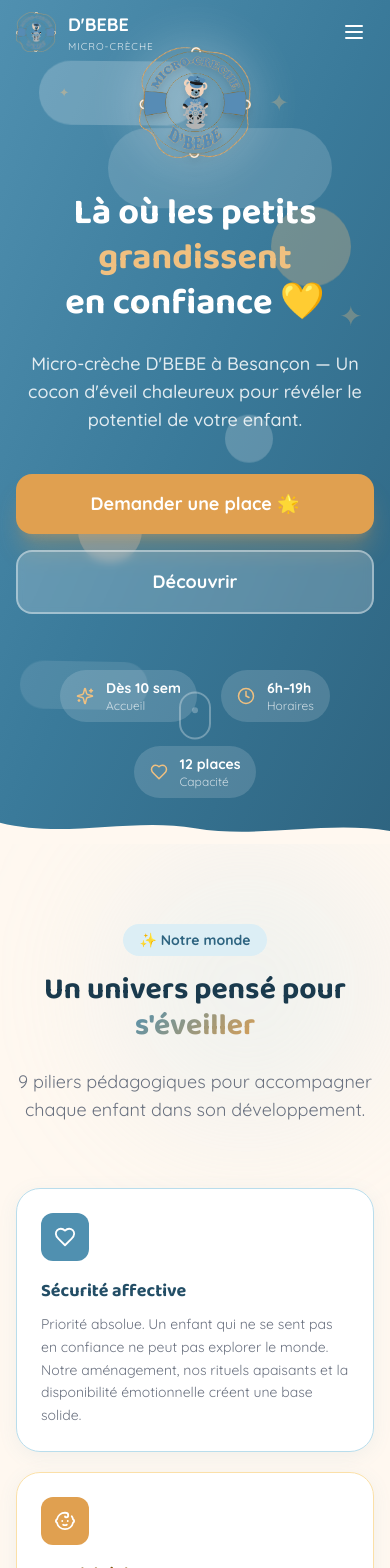
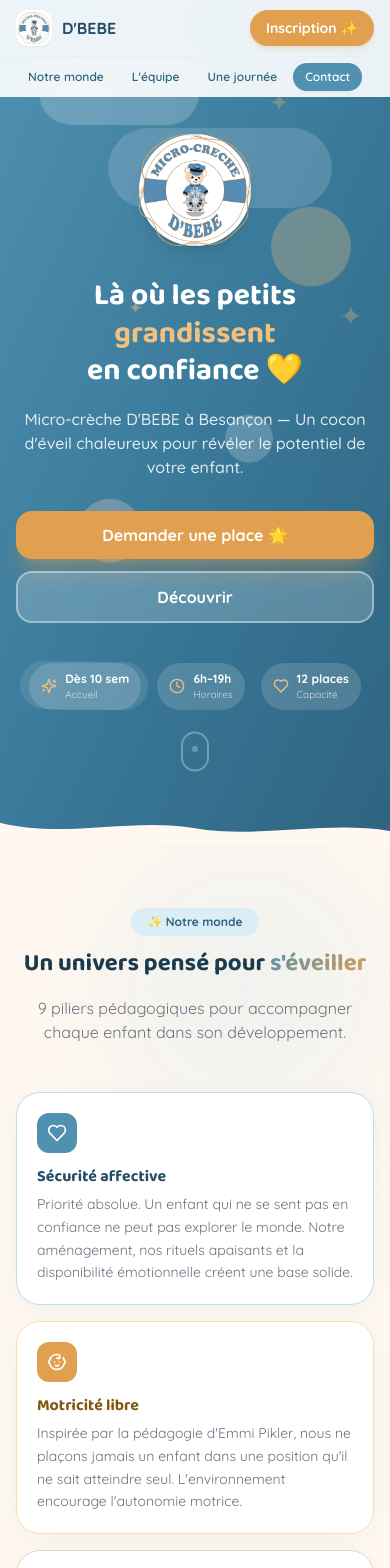
Before and after one commit to microcrechedbebe/dbebe-site, a Next.js app: page / in a window 390 px wide. Shown: the top 1568 px of the page. Built offline with nearby package versions, Linux system fonts and the light colour scheme.

Commit message:
feat: navigation onglets visibles, logo sur fond blanc, responsive mobile, audit complet

```diff
--- a/src/components/Header.tsx
+++ b/src/components/Header.tsx
@@ -1,131 +1,116 @@
 "use client";
 
 import { useState, useEffect } from "react";
-import { motion, AnimatePresence } from "framer-motion";
-import { Menu, X } from "lucide-react";
 import Image from "next/image";
 
 export default function Header() {
   const [scrolled, setScrolled] = useState(false);
-  const [mobileOpen, setMobileOpen] = useState(false);
+  const [activeSection, setActiveSection] = useState("");
 
   useEffect(() => {
-    const handleScroll = () => setScrolled(window.scrollY > 50);
+    const handleScroll = () => {
+      setScrolled(window.scrollY > 50);
+
+      // Detect active section
+      const sections = ["about", "team", "day", "contact"];
+      for (const id of sections) {
+        const el = document.getElementById(id);
+        if (el) {
+          const rect = el.getBoundingClientRect();
+          if (rect.top <= 120 && rect.bottom > 120) {
+            setActiveSection(id);
+            break;
+          }
+        }
+      }
+    };
     window.addEventListener("scroll", handleScroll);
     return () => window.removeEventListener("scroll", handleScroll);
   }, []);
 
-  // Close mobile menu on link click
-  const handleLinkClick = () => setMobileOpen(false);
+  const tabs = [
+    { href: "#about", label: "Notre monde", id: "about" },
+    { href: "#team", label: "L'équipe", id: "team" },
+    { href: "#day", label: "Une journée", id: "day" },
+    { href: "#contact", label: "Contact", id: "contact" },
+  ];
 
-  const navLinks = [
-    { href: "#about", label: "Notre monde" },
-    { href: "#team", label: "L'équipe" },
-    { href: "#day", label: "Une journée" },
-    { href: "#contact", label: "Contact" },
-  ];
+  const handleClick = (e: React.MouseEvent<HTMLAnchorElement>, href: string) => {
+    e.preventDefault();
+    const id = href.replace("#", "");
+    const el = document.getElementById(id);
+    if (el) {
+      el.scrollIntoView({ behavior: "smooth" });
+    }
+  };
 
   return (
     <header
       className={`fixed top-0 left-0 right-0 z-50 transition-all duration-300 ${
         scrolled
-          ? "bg-white/95 backdrop-blur-lg shadow-lg shadow-ocean-400/10"
-          : "bg-transparent"
+          ? "bg-white/95 backdrop-blur-lg shadow-md shadow-ocean-400/5"
+          : "bg-white/90 backdrop-blur-md"
       }`}
     >
+      {/* Top bar: logo + CTA */}
       <div className="max-w-7xl mx-auto px-4 sm:px-6 lg:px-8">
-        <div className="flex items-center justify-between h-16 sm:h-20">
-          <a href="#" className="flex items-center gap-3 group">
-            <div className="relative w-10 h-10 sm:w-12 sm:h-12">
+        <div className="flex items-center justify-between h-14 sm:h-16">
+          <a href="#" className="flex items-center gap-2.5 group">
+            <div className="relative w-9 h-9 sm:w-11 sm:h-11 bg-white rounded-xl shadow-sm flex items-center justify-center">
               <Image
                 src="/logo.png"
                 alt="D'BEBE"
                 fill
-                className="object-contain"
+                className="object-contain p-0.5"
                 priority
               />
             </div>
             <div>
-              <span className={`font-baloo font-bold text-lg sm:text-xl transition-colors ${
-                scrolled ? "text-ocean-700" : "text-white"
-              }`}>
+              <span className="font-baloo font-bold text-base sm:text-lg text-ocean-700">
                 D&apos;BEBE
               </span>
-              <span className={`block text-[10px] sm:text-xs tracking-widest uppercase transition-colors ${
-                scrolled ? "text-ocean-500" : "text-white/80"
-              }`}>
+              <span className="hidden sm:block text-[9px] text-ocean-400 tracking-widest uppercase leading-none">
                 Micro-crèche
               </span>
             </div>
           </a>
 
-          {/* Desktop Nav */}
-          <nav className="hidden md:flex items-center gap-1">
-            {navLinks.map((link) => (
-              <a
-                key={link.href}
-                href={link.href}
-                className={`px-4 py-2 rounded-full text-sm font-semibold transition-all duration-200 ${
-                  scrolled
-                    ? "text-ocean-600 hover:bg-ocean-50 hover:text-ocean-800"
-                    : "text-white/90 hover:bg-white/20 hover:text-white"
-                }`}
-              >
-                {link.label}
-              </a>
-            ))}
-            <a
-              href="#contact"
-              className="ml-3 px-5 py-2.5 bg-gold-400 text-white rounded-full text-sm font-bold hover:bg-gold-500 transition-all duration-300 shadow-lg shadow-gold-400/30 hover:shadow-xl hover:-translate-y-0.5"
-            >
-              Inscription ✨
-            </a>
-          </nav>
-
-          {/* Mobile menu button */}
-          <button
-            onClick={() => setMobileOpen(!mobileOpen)}
-            className={`md:hidden p-2 rounded-xl transition-colors ${
-              scrolled ? "text-ocean-700" : "text-white"
-            }`}
-            aria-label="Menu"
+          <a
+            href="#contact"
+            onClick={(e) => handleClick(e, "#contact")}
+            className="px-4 py-2 bg-gold-400 text-white rounded-full text-sm font-bold hover:bg-gold-500 transition-all duration-300 shadow-md shadow-gold-400/20 hover:shadow-lg hover:-translate-y-0.5"
           >
-            {mobileOpen ? <X size={24} /> : <Menu size={24} />}
-          </button>
+            Inscription ✨
+          </a>
         </div>
       </div>
 
-      {/* Mobile Nav */}
-      <AnimatePresence>
-        {mobileOpen && (
-          <motion.div
-            initial={{ opacity: 0, height: 0 }}
-            animate={{ opacity: 1, height: "auto" }}
-            exit={{ opacity: 0, height: 0 }}
-            className="md:hidden bg-white/95 backdrop-blur-lg border-t border-ocean-100"
-          >
-            <nav className="max-w-7xl mx-auto px-4 py-4 flex flex-col gap-1">
-              {navLinks.map((link) => (
-                <a
-                  key={link.href}
-                  href={link.href}
-                  onClick={handleLinkClick}
-                  className="px-4 py-3 rounded-xl text-ocean-700 hover:bg-ocean-50 font-semibold transition-all"
-                >
-                  {link.label}
-                </a>
-              ))}
+      {/* Tab navigation - always visible */}
+      <div className="border-t border-ocean-100/50">
+        <div className="max-w-7xl mx-auto px-4 sm:px-6 lg:px-8">
+          <nav className="flex items-center gap-1 overflow-x-auto scrollbar-hide py-1.5">
+            {tabs.map((tab) => (
               <a
-                href="#contact"
-                onClick={handleLinkClick}
-                className="mt-2 px-4 py-3 bg-gold-400 text-white rounded-xl text-center font-bold hover:bg-gold-500 transition-all"
+                key={tab.id}
+                href={tab.href}
+                onClick={(e) => handleClick(e, tab.href)}
+                className={`flex-shrink-0 px-3 sm:px-4 py-1.5 rounded-full text-xs sm:text-sm font-semibold transition-all duration-200 ${
+                  activeSection === tab.id
+                    ? "bg-ocean-400 text-white shadow-sm"
+                    : "text-ocean-600 hover:bg-ocean-50 hover:text-ocean-800"
+                }`}
               >
-                Inscription ✨
+                {tab.label}
               </a>
-            </nav>
-          </motion.div>
-        )}
-      </AnimatePresence>
+            ))}
+          </nav>
+        </div>
+      </div>
+
+      <style jsx>{`
+        .scrollbar-hide::-webkit-scrollbar { display: none; }
+        .scrollbar-hide { -ms-overflow-style: none; scrollbar-width: none; }
+      `}</style>
     </header>
   );
 }
--- a/src/components/sections/About.tsx
+++ b/src/components/sections/About.tsx
@@ -27,13 +27,13 @@ const colorStyles = [
 
 function AnimatedSection({ children, className = "" }: { children: React.ReactNode; className?: string }) {
   const ref = useRef(null);
-  const isInView = useInView(ref, { once: true, margin: "-80px" });
+  const isInView = useInView(ref, { once: true, margin: "-60px" });
   return (
     <motion.div
       ref={ref}
-      initial={{ opacity: 0, y: 30 }}
+      initial={{ opacity: 0, y: 20 }}
       animate={isInView ? { opacity: 1, y: 0 } : {}}
-      transition={{ duration: 0.5, ease: "easeOut" }}
+      transition={{ duration: 0.4, ease: "easeOut" }}
       className={className}
     >
       {children}
@@ -43,41 +43,41 @@ function AnimatedSection({ children, className = "" }: { children: React.ReactNo
 
 export default function About() {
   return (
-    <section id="about" className="py-20 sm:py-28 px-4 relative overflow-hidden">
+    <section id="about" className="py-16 sm:py-24 px-4 relative overflow-hidden">
       <div className="absolute top-0 right-0 w-72 h-72 bg-ocean-200/20 rounded-full blur-3xl" />
       <div className="absolute bottom-0 left-0 w-64 h-64 bg-gold-200/20 rounded-full blur-3xl" />
 
       <div className="max-w-7xl mx-auto relative z-10">
         <AnimatedSection>
-          <div className="text-center mb-16">
-            <span className="inline-block px-4 py-1.5 bg-ocean-100 text-ocean-600 rounded-full text-sm font-bold mb-4">
+          <div className="text-center mb-12 sm:mb-16">
+            <span className="inline-block px-4 py-1.5 bg-ocean-100 text-ocean-600 rounded-full text-xs sm:text-sm font-bold mb-3 sm:mb-4">
               ✨ Notre monde
             </span>
-            <h2 className="text-3xl sm:text-4xl md:text-5xl font-baloo font-bold text-ocean-800 mb-6">
+            <h2 className="text-2xl sm:text-3xl md:text-4xl lg:text-5xl font-baloo font-bold text-ocean-800 mb-4 sm:mb-6">
               Un univers pensé pour{" "}
               <span className="text-gradient-brand">s&apos;éveiller</span>
             </h2>
-            <p className="text-lg text-gray-500 max-w-xl mx-auto">
+            <p className="text-base sm:text-lg text-gray-500 max-w-xl mx-auto">
               9 piliers pédagogiques pour accompagner chaque enfant dans son développement.
             </p>
           </div>
         </AnimatedSection>
 
-        <div className="grid grid-cols-1 sm:grid-cols-2 lg:grid-cols-3 gap-5">
+        <div className="grid grid-cols-1 sm:grid-cols-2 lg:grid-cols-3 gap-4 sm:gap-5">
           {PEDAGOGICAL_AXES.map((axe, i) => {
             const Icon = iconMap[axe.icon] || Heart;
             const style = colorStyles[i % colorStyles.length];
             return (
               <AnimatedSection key={i}>
                 <motion.div
-                  whileHover={{ y: -6, scale: 1.02 }}
+                  whileHover={{ y: -4 }}
                   transition={{ type: "spring", stiffness: 300 }}
-                  className={`p-6 rounded-2xl ${style.bg} border ${style.border} card-playful cursor-default`}
+                  className={`p-5 sm:p-6 rounded-2xl ${style.bg} border ${style.border} card-playful cursor-default`}
                 >
-                  <div className={`w-12 h-12 rounded-xl ${style.icon} flex items-center justify-center mb-4`}>
-                    <Icon size={22} className="text-white" />
+                  <div className={`w-10 h-10 sm:w-12 sm:h-12 rounded-xl ${style.icon} flex items-center justify-center mb-3 sm:mb-4`}>
+                    <Icon size={20} className="text-white" />
                   </div>
-                  <h3 className={`font-baloo font-bold text-lg ${style.text} mb-2`}>{axe.title}</h3>
+                  <h3 className={`font-baloo font-bold text-base sm:text-lg ${style.text} mb-1 sm:mb-2`}>{axe.title}</h3>
                   <p className="text-gray-500 text-sm leading-relaxed">{axe.description}</p>
                 </motion.div>
               </AnimatedSection>
--- a/src/components/sections/Hero.tsx
+++ b/src/components/sections/Hero.tsx
@@ -9,17 +9,12 @@ export default function Hero() {
     <section className="relative min-h-screen flex items-center justify-center overflow-hidden bg-gradient-to-br from-ocean-400 via-ocean-500 to-ocean-600">
       {/* Decorative shapes */}
       <div className="absolute inset-0 overflow-hidden pointer-events-none">
-        {/* Clouds */}
         <div className="absolute top-16 left-[10%] w-40 h-16 bg-white/20 rounded-full animate-float" />
         <div className="absolute top-32 right-[15%] w-56 h-20 bg-white/15 rounded-full animate-float-reverse" />
         <div className="absolute bottom-32 left-[5%] w-32 h-12 bg-white/10 rounded-full animate-float" style={{ animationDelay: "2s" }} />
-
-        {/* Floating circles */}
         <div className="absolute top-1/4 right-[10%] w-20 h-20 bg-gold-300/30 rounded-full animate-bounce-gentle" />
         <div className="absolute bottom-1/3 left-[20%] w-16 h-16 bg-peach-200/30 rounded-full animate-bounce-gentle" style={{ animationDelay: "1s" }} />
         <div className="absolute top-1/2 right-[30%] w-12 h-12 bg-white/20 rounded-full animate-bounce-gentle" style={{ animationDelay: "2s" }} />
-
-        {/* Stars */}
         {[...Array(5)].map((_, i) => (
           <div
             key={i}
@@ -44,8 +39,8 @@ export default function Hero() {
       </div>
 
       {/* Content */}
-      <div className="relative z-10 text-center px-4 max-w-4xl mx-auto">
-        {/* Logo */}
+      <div className="relative z-10 text-center px-4 sm:px-6 max-w-4xl mx-auto">
+        {/* Logo with white background */}
         <motion.div
           initial={{ scale: 0.5, opacity: 0 }}
           animate={{ scale: 1, opacity: 1 }}
@@ -53,14 +48,15 @@ export default function Hero() {
           className="mb-8"
         >
           <div className="relative w-28 h-28 sm:w-36 sm:h-36 mx-auto">
-            <div className="absolute inset-0 bg-white/30 rounded-full blur-xl animate-pulse-soft" />
+            <div className="absolute inset-0 bg-white rounded-full shadow-lg p-2">
               <Image
                 src="/logo.png"
                 alt="D'BEBE"
                 fill
-              className="object-contain relative z-10 drop-shadow-lg"
+                className="object-contain relative z-10"
                 priority
               />
+            </div>
           </div>
         </motion.div>
 
@@ -69,7 +65,7 @@ export default function Hero() {
           initial={{ opacity: 0, y: 30 }}
           animate={{ opacity: 1, y: 0 }}
           transition={{ duration: 0.7, delay: 0.3 }}
-          className="text-4xl sm:text-5xl md:text-6xl lg:text-7xl font-baloo font-bold text-white mb-6 leading-tight"
+          className="text-3xl sm:text-4xl md:text-5xl lg:text-6xl font-baloo font-bold text-white mb-4 sm:mb-6 leading-tight"
         >
           Là où les petits{" "}
           <span className="text-gold-300">grandissent</span>
@@ -81,10 +77,9 @@ export default function Hero() {
           initial={{ opacity: 0, y: 20 }}
           animate={{ opacity: 1, y: 0 }}
           transition={{ duration: 0.7, delay: 0.5 }}
-          className="text-lg sm:text-xl text-white/85 mb-10 max-w-2xl mx-auto font-medium"
+          className="text-base sm:text-lg md:text-xl text-white/85 mb-8 sm:mb-10 max-w-2xl mx-auto font-medium"
         >
-          Micro-crèche D&apos;BEBE à Besançon — Un cocon d&apos;éveil chaleureux
-          pour révéler le potentiel de votre enfant.
+          Micro-crèche D&apos;BEBE à Besançon — Un cocon d&apos;éveil chaleureux pour révéler le potentiel de votre enfant.
         </motion.p>
 
         {/* CTA */}
@@ -92,17 +87,17 @@ export default function Hero() {
           initial={{ opacity: 0, y: 20 }}
           animate={{ opacity: 1, y: 0 }}
           transition={{ duration: 0.7, delay: 0.7 }}
-          className="flex flex-col sm:flex-row gap-4 justify-center mb-14"
+          className="flex flex-col sm:flex-row gap-3 sm:gap-4 justify-center mb-10 sm:mb-14"
         >
           <a
             href="#contact"
-            className="px-8 py-4 bg-gold-400 text-white rounded-2xl font-bold text-lg hover:bg-gold-500 transition-all duration-300 shadow-xl shadow-gold-400/30 hover:shadow-2xl hover:-translate-y-1"
+            className="px-6 sm:px-8 py-3 sm:py-4 bg-gold-400 text-white rounded-2xl font-bold text-base sm:text-lg hover:bg-gold-500 transition-all duration-300 shadow-xl shadow-gold-400/30 hover:shadow-2xl hover:-translate-y-1"
           >
             Demander une place 🌟
           </a>
           <a
             href="#about"
-            className="px-8 py-4 bg-white/20 backdrop-blur-sm text-white border-2 border-white/40 rounded-2xl font-bold text-lg hover:bg-white/30 transition-all duration-300"
+            className="px-6 sm:px-8 py-3 sm:py-4 bg-white/20 backdrop-blur-sm text-white border-2 border-white/40 rounded-2xl font-bold text-base sm:text-lg hover:bg-white/30 transition-all duration-300"
           >
             Découvrir
           </a>
@@ -113,18 +108,18 @@ export default function Hero() {
           initial={{ opacity: 0 }}
           animate={{ opacity: 1 }}
           transition={{ duration: 0.7, delay: 1 }}
-          className="flex flex-wrap justify-center gap-6 sm:gap-10"
+          className="flex flex-wrap justify-center gap-4 sm:gap-8"
         >
           {[
             { icon: Sparkles, value: "Dès 10 sem", label: "Accueil" },
             { icon: Clock, value: "6h–19h", label: "Horaires" },
             { icon: Heart, value: "12 places", label: "Capacité" },
           ].map((stat, i) => (
-            <div key={i} className="flex items-center gap-3 bg-white/15 px-4 py-2 rounded-full">
-              <stat.icon size={18} className="text-gold-300" />
+            <div key={i} className="flex items-center gap-2 sm:gap-3 bg-white/15 px-3 sm:px-4 py-2 rounded-full">
+              <stat.icon size={16} className="text-gold-300" />
               <div className="text-left">
-                <div className="text-white font-bold text-sm">{stat.value}</div>
-                <div className="text-white/70 text-xs">{stat.label}</div>
+                <div className="text-white font-bold text-xs sm:text-sm">{stat.value}</div>
+                <div className="text-white/70 text-[10px] sm:text-xs">{stat.label}</div>
               </div>
             </div>
           ))}
@@ -136,15 +131,15 @@ export default function Hero() {
         initial={{ opacity: 0 }}
         animate={{ opacity: 1 }}
         transition={{ delay: 1.5 }}
-        className="absolute bottom-28 left-1/2 -translate-x-1/2"
+        className="absolute bottom-20 sm:bottom-24 left-1/2 -translate-x-1/2"
       >
         <motion.div
           animate={{ y: [0, 8, 0] }}
           transition={{ duration: 2, repeat: Infinity }}
-          className="w-8 h-12 rounded-full border-2 border-white/30 flex items-start justify-center pt-2"
+          className="w-7 h-10 rounded-full border-2 border-white/30 flex items-start justify-center pt-2"
         >
           <motion.div
-            animate={{ opacity: [1, 0], y: [0, 10] }}
+            animate={{ opacity: [1, 0], y: [0, 8] }}
             transition={{ duration: 2, repeat: Infinity }}
             className="w-1.5 h-1.5 rounded-full bg-white/60"
           />
--- a/src/components/sections/Team.tsx
+++ b/src/components/sections/Team.tsx
@@ -17,13 +17,13 @@ const gradients = [
 
 function AnimatedSection({ children, className = "" }: { children: React.ReactNode; className?: string }) {
   const ref = useRef(null);
-  const isInView = useInView(ref, { once: true, margin: "-80px" });
+  const isInView = useInView(ref, { once: true, margin: "-60px" });
   return (
     <motion.div
       ref={ref}
-      initial={{ opacity: 0, y: 30 }}
+      initial={{ opacity: 0, y: 20 }}
       animate={isInView ? { opacity: 1, y: 0 } : {}}
-      transition={{ duration: 0.5, ease: "easeOut" }}
+      transition={{ duration: 0.4, ease: "easeOut" }}
       className={className}
     >
       {children}
@@ -33,40 +33,40 @@ function AnimatedSection({ children, className = "" }: { children: React.ReactNo
 
 export default function Team() {
   return (
-    <section id="team" className="py-20 sm:py-28 px-4 relative overflow-hidden bg-gradient-to-b from-cream to-white">
+    <section id="team" className="py-16 sm:py-24 px-4 relative overflow-hidden bg-gradient-to-b from-cream to-white">
       <div className="absolute top-1/2 left-1/2 -translate-x-1/2 -translate-y-1/2 w-96 h-96 bg-gold-200/15 rounded-full blur-3xl" />
 
       <div className="max-w-5xl mx-auto relative z-10">
         <AnimatedSection>
-          <div className="text-center mb-16">
-            <span className="inline-block px-4 py-1.5 bg-gold-100 text-gold-600 rounded-full text-sm font-bold mb-4">
+          <div className="text-center mb-12 sm:mb-16">
+            <span className="inline-block px-4 py-1.5 bg-gold-100 text-gold-600 rounded-full text-xs sm:text-sm font-bold mb-3 sm:mb-4">
               💛 L&apos;équipe
             </span>
-            <h2 className="text-3xl sm:text-4xl md:text-5xl font-baloo font-bold text-ocean-800 mb-6">
+            <h2 className="text-2xl sm:text-3xl md:text-4xl lg:text-5xl font-baloo font-bold text-ocean-800 mb-4 sm:mb-6">
               L&apos;humain au{" "}
               <span className="text-gradient-brand">cœur</span>
             </h2>
-            <p className="text-lg text-gray-500 max-w-xl mx-auto">
+            <p className="text-base sm:text-lg text-gray-500 max-w-xl mx-auto">
               Passionnées, qualifiées, dédiées au bien-être de chaque enfant.
             </p>
           </div>
         </AnimatedSection>
 
-        <div className="grid grid-cols-1 md:grid-cols-3 gap-6">
+        <div className="grid grid-cols-1 md:grid-cols-3 gap-4 sm:gap-6">
           {TEAM.map((member, i) => {
             const Icon = iconMap[member.icon] || Users;
             return (
               <AnimatedSection key={i}>
                 <motion.div
-                  whileHover={{ y: -6, scale: 1.03 }}
+                  whileHover={{ y: -4 }}
                   transition={{ type: "spring", stiffness: 300 }}
-                  className="p-8 rounded-2xl bg-white shadow-md border border-gray-100 text-center card-playful"
+                  className="p-6 sm:p-8 rounded-2xl bg-white shadow-md border border-gray-100 text-center card-playful"
                 >
-                  <div className={`w-20 h-20 rounded-2xl bg-gradient-to-br ${gradients[i]} flex items-center justify-center mx-auto mb-5 shadow-lg`}>
-                    <Icon size={36} className="text-white" />
+                  <div className={`w-16 h-16 sm:w-20 sm:h-20 rounded-2xl bg-gradient-to-br ${gradients[i]} flex items-center justify-center mx-auto mb-4 sm:mb-5 shadow-lg`}>
+                    <Icon size={28} className="text-white" />
                   </div>
-                  <h3 className="font-baloo font-bold text-xl text-ocean-800 mb-1">{member.name}</h3>
-                  <p className="text-gold-500 font-bold text-sm mb-3">{member.role}</p>
+                  <h3 className="font-baloo font-bold text-lg sm:text-xl text-ocean-800 mb-1">{member.name}</h3>
+                  <p className="text-gold-500 font-bold text-xs sm:text-sm mb-2 sm:mb-3">{member.role}</p>
                   <p className="text-gray-500 text-sm leading-relaxed">{member.description}</p>
                 </motion.div>
               </AnimatedSection>
```
Lines whose indentation alone changed are shown as unchanged.
